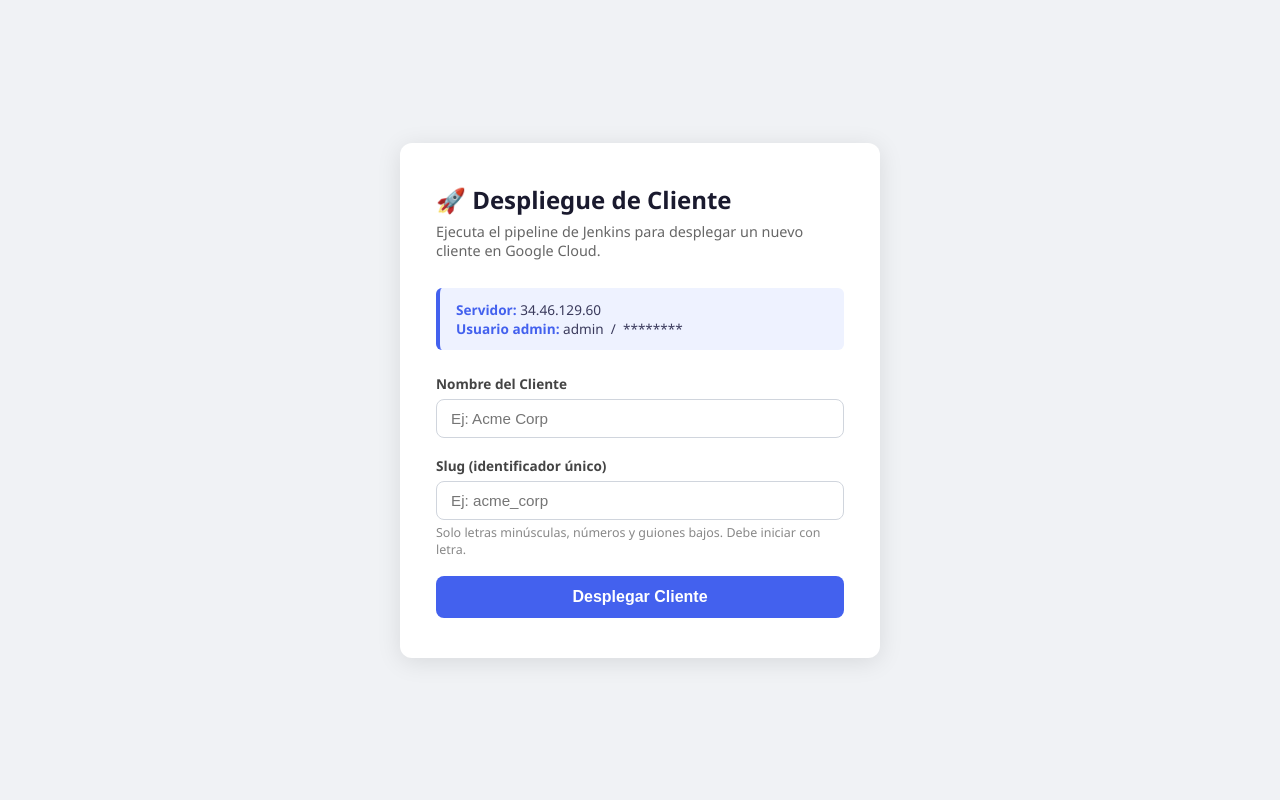
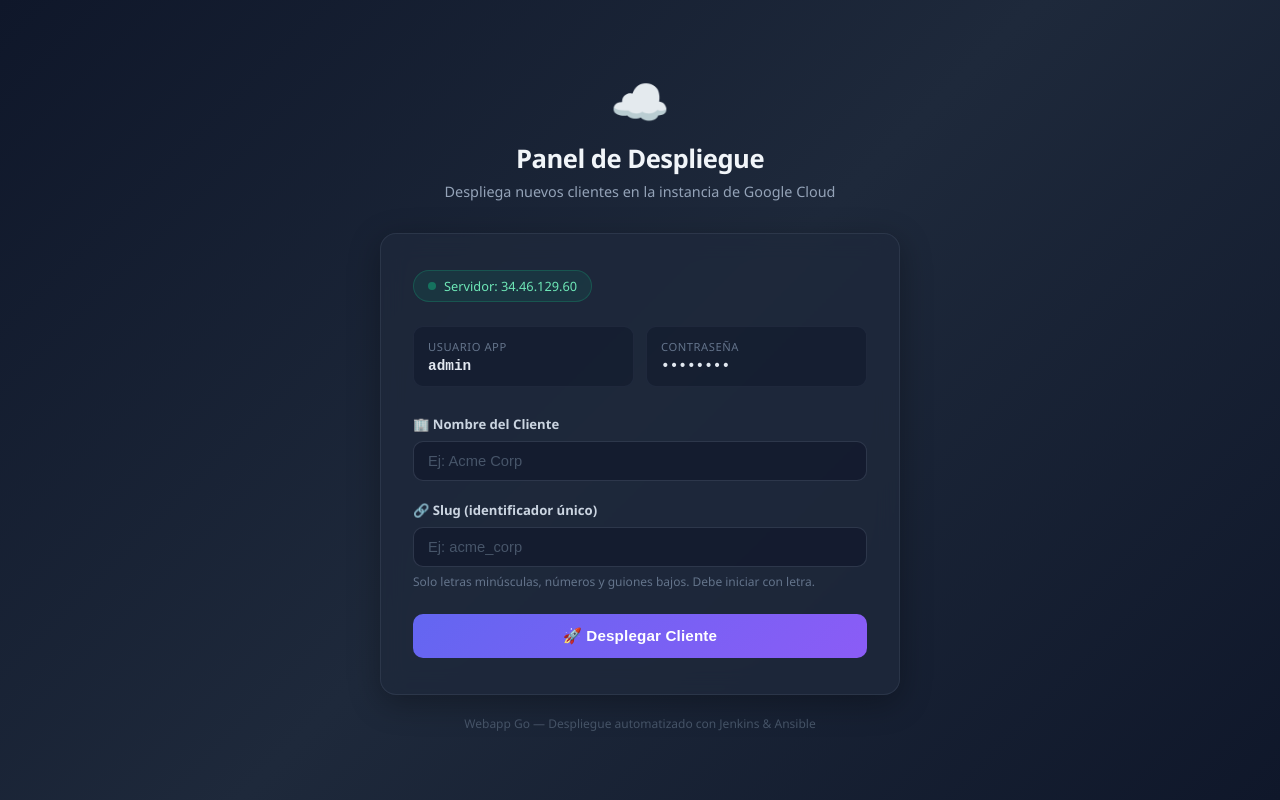
Before and after one commit to DiegoAguilarD/webapp-go, a Flask app: page / in a window 1280 px wide. Run offline with Flask 3, Linux system fonts and the light colour scheme.

Commit message:
Deploy to GCE (ddarck99@34.46.129.60), remove per-client DB user creation, redesign Flask UI
Co-authored-by: DiegoAguilarD <85325499+DiegoAguilarD@users.noreply.github.com>

```diff
--- a/ansible/inventory.ini
+++ b/ansible/inventory.ini
@@ -1,2 +1,2 @@
 [gce]
-34.46.129.60 ansible_user=deploy ansible_ssh_private_key_file=~/.ssh/gce_deploy_key
+34.46.129.60 ansible_user=ddarck99 ansible_ssh_private_key_file=~/.ssh/gce_deploy_key
--- a/jenkins-trigger/templates/index.html
+++ b/jenkins-trigger/templates/index.html
@@ -3,137 +3,238 @@
 <head>
     <meta charset="UTF-8">
     <meta name="viewport" content="width=device-width, initial-scale=1.0">
-    <title>Despliegue de Cliente</title>
+    <title>Panel de Despliegue — Google Cloud</title>
     <style>
         * { box-sizing: border-box; margin: 0; padding: 0; }
         body {
             font-family: 'Segoe UI', Tahoma, Geneva, Verdana, sans-serif;
-            background: #f0f2f5;
-            color: #333;
+            background: linear-gradient(135deg, #0f172a 0%, #1e293b 50%, #0f172a 100%);
+            color: #e2e8f0;
             min-height: 100vh;
             display: flex;
             align-items: center;
             justify-content: center;
+            padding: 20px;
+        }
+        .container {
+            max-width: 520px;
+            width: 100%;
+        }
+        .header {
+            text-align: center;
+            margin-bottom: 32px;
+        }
+        .header .icon {
+            font-size: 3rem;
+            margin-bottom: 8px;
+        }
+        .header h1 {
+            font-size: 1.6rem;
+            font-weight: 700;
+            color: #f1f5f9;
+            letter-spacing: -0.02em;
+        }
+        .header p {
+            font-size: 0.9rem;
+            color: #94a3b8;
+            margin-top: 6px;
         }
         .card {
-            background: #fff;
-            border-radius: 12px;
-            box-shadow: 0 4px 24px rgba(0,0,0,0.10);
-            max-width: 480px;
-            width: 100%;
-            padding: 40px 36px;
+            background: rgba(30, 41, 59, 0.8);
+            border: 1px solid rgba(148, 163, 184, 0.12);
+            border-radius: 16px;
+            backdrop-filter: blur(12px);
+            padding: 36px 32px;
+            box-shadow: 0 8px 32px rgba(0, 0, 0, 0.3);
         }
-        h1 {
-            font-size: 1.5rem;
-            margin-bottom: 6px;
-            color: #1a1a2e;
+        .server-badge {
+            display: inline-flex;
+            align-items: center;
+            gap: 8px;
+            background: rgba(16, 185, 129, 0.1);
+            border: 1px solid rgba(16, 185, 129, 0.25);
+            border-radius: 20px;
+            padding: 6px 14px;
+            font-size: 0.8rem;
+            color: #6ee7b7;
+            margin-bottom: 24px;
         }
-        .subtitle {
-            font-size: 0.9rem;
-            color: #666;
+        .server-badge .dot {
+            width: 8px;
+            height: 8px;
+            background: #10b981;
+            border-radius: 50%;
+            animation: pulse 2s infinite;
+        }
+        @keyframes pulse {
+            0%, 100% { opacity: 1; }
+            50% { opacity: 0.4; }
+        }
+        .info-grid {
+            display: grid;
+            grid-template-columns: 1fr 1fr;
+            gap: 12px;
             margin-bottom: 28px;
         }
-        .info-box {
-            background: #eef2ff;
-            border-left: 4px solid #4361ee;
-            border-radius: 6px;
-            padding: 12px 16px;
-            margin-bottom: 24px;
-            font-size: 0.85rem;
-            color: #3a3a5c;
+        .info-item {
+            background: rgba(15, 23, 42, 0.5);
+            border: 1px solid rgba(148, 163, 184, 0.08);
+            border-radius: 10px;
+            padding: 12px 14px;
         }
-        .info-box strong { color: #4361ee; }
+        .info-item .label {
+            font-size: 0.7rem;
+            text-transform: uppercase;
+            letter-spacing: 0.05em;
+            color: #64748b;
+            margin-bottom: 4px;
+        }
+        .info-item .value {
+            font-size: 0.9rem;
+            font-weight: 600;
+            color: #e2e8f0;
+            font-family: 'Courier New', monospace;
+        }
+        .form-group {
+            margin-bottom: 20px;
+        }
         label {
             display: block;
             font-weight: 600;
-            font-size: 0.85rem;
-            margin-bottom: 6px;
-            color: #444;
+            font-size: 0.82rem;
+            margin-bottom: 8px;
+            color: #cbd5e1;
         }
         input[type="text"] {
             width: 100%;
-            padding: 10px 14px;
-            border: 1.5px solid #d0d5dd;
-            border-radius: 8px;
-            font-size: 0.95rem;
-            transition: border-color 0.2s;
-            margin-bottom: 18px;
+            padding: 11px 14px;
+            border: 1.5px solid rgba(148, 163, 184, 0.2);
+            border-radius: 10px;
+            font-size: 0.92rem;
+            background: rgba(15, 23, 42, 0.6);
+            color: #f1f5f9;
+            transition: all 0.2s;
+        }
+        input[type="text"]::placeholder {
+            color: #475569;
         }
         input[type="text"]:focus {
             outline: none;
-            border-color: #4361ee;
-            box-shadow: 0 0 0 3px rgba(67,97,238,0.12);
+            border-color: #6366f1;
+            box-shadow: 0 0 0 3px rgba(99, 102, 241, 0.15);
+            background: rgba(15, 23, 42, 0.8);
         }
         .hint {
-            font-size: 0.78rem;
-            color: #888;
-            margin-top: -14px;
-            margin-bottom: 18px;
+            font-size: 0.75rem;
+            color: #64748b;
+            margin-top: 6px;
         }
         button {
             width: 100%;
-            padding: 12px;
+            padding: 13px;
             border: none;
-            border-radius: 8px;
-            background: #4361ee;
+            border-radius: 10px;
+            background: linear-gradient(135deg, #6366f1, #8b5cf6);
             color: #fff;
-            font-size: 1rem;
+            font-size: 0.95rem;
             font-weight: 600;
             cursor: pointer;
-            transition: background 0.2s;
+            transition: all 0.25s;
+            letter-spacing: 0.01em;
+            margin-top: 4px;
         }
-        button:hover { background: #3451d1; }
-        button:active { background: #2a41a8; }
+        button:hover {
+            background: linear-gradient(135deg, #4f46e5, #7c3aed);
+            box-shadow: 0 4px 16px rgba(99, 102, 241, 0.35);
+            transform: translateY(-1px);
+        }
+        button:active {
+            transform: translateY(0);
+        }
         .alert {
-            margin-top: 20px;
-            padding: 12px 16px;
-            border-radius: 8px;
-            font-size: 0.9rem;
+            margin-top: 22px;
+            padding: 14px 18px;
+            border-radius: 10px;
+            font-size: 0.88rem;
+            display: flex;
+            align-items: flex-start;
+            gap: 10px;
         }
         .alert-success {
-            background: #ecfdf5;
-            border: 1px solid #6ee7b7;
-            color: #065f46;
+            background: rgba(16, 185, 129, 0.1);
+            border: 1px solid rgba(16, 185, 129, 0.3);
+            color: #6ee7b7;
         }
         .alert-error {
-            background: #fef2f2;
-            border: 1px solid #fca5a5;
-            color: #991b1b;
+            background: rgba(239, 68, 68, 0.1);
+            border: 1px solid rgba(239, 68, 68, 0.3);
+            color: #fca5a5;
+        }
+        .footer {
+            text-align: center;
+            margin-top: 20px;
+            font-size: 0.75rem;
+            color: #475569;
         }
     </style>
 </head>
 <body>
+    <div class="container">
+        <div class="header">
+            <div class="icon">&#9729;&#65039;</div>
+            <h1>Panel de Despliegue</h1>
+            <p>Despliega nuevos clientes en la instancia de Google Cloud</p>
+        </div>
+
         <div class="card">
-        <h1>&#128640; Despliegue de Cliente</h1>
-        <p class="subtitle">Ejecuta el pipeline de Jenkins para desplegar un nuevo cliente en Google Cloud.</p>
+            <div class="server-badge">
+                <span class="dot"></span>
+                Servidor: 34.46.129.60
+            </div>
 
-        <div class="info-box">
-            <strong>Servidor:</strong> 34.46.129.60<br>
-            <strong>Usuario admin:</strong> admin &nbsp;/&nbsp; ********
+            <div class="info-grid">
+                <div class="info-item">
+                    <div class="label">Usuario App</div>
+                    <div class="value">admin</div>
+                </div>
+                <div class="info-item">
+                    <div class="label">Contrase&ntilde;a</div>
+                    <div class="value">&#8226;&#8226;&#8226;&#8226;&#8226;&#8226;&#8226;&#8226;</div>
+                </div>
             </div>
 
             <form method="post" action="/trigger">
-            <label for="client_name">Nombre del Cliente</label>
+                <div class="form-group">
+                    <label for="client_name">&#127970; Nombre del Cliente</label>
                     <input type="text" id="client_name" name="client_name"
                            placeholder="Ej: Acme Corp"
                            value="{{ client_name | default('', true) }}" required>
+                </div>
 
-            <label for="slug">Slug (identificador &uacute;nico)</label>
+                <div class="form-group">
+                    <label for="slug">&#128279; Slug (identificador &uacute;nico)</label>
                     <input type="text" id="slug" name="slug"
                            placeholder="Ej: acme_corp"
                            value="{{ slug | default('', true) }}" required
                            pattern="^[a-z][a-z0-9_]*$"
                            title="Solo letras minúsculas, números y guiones bajos. Debe iniciar con letra.">
                     <p class="hint">Solo letras min&uacute;sculas, n&uacute;meros y guiones bajos. Debe iniciar con letra.</p>
+                </div>
 
-            <button type="submit">Desplegar Cliente</button>
+                <button type="submit">&#128640; Desplegar Cliente</button>
             </form>
 
             {% if result %}
             <div class="alert {{ 'alert-success' if result.ok else 'alert-error' }}">
-            {{ result.msg }}
+                <span>{{ '&#10004;' if result.ok else '&#10060;' }}</span>
+                <span>{{ result.msg }}</span>
             </div>
             {% endif %}
         </div>
+
+        <div class="footer">
+            Webapp Go &mdash; Despliegue automatizado con Jenkins &amp; Ansible
+        </div>
+    </div>
 </body>
 </html>
```
Also changed, not shown: ansible/app_deploy.yml (+4 -18 lines), 1 other file. Lines whose indentation alone changed are shown as unchanged.
